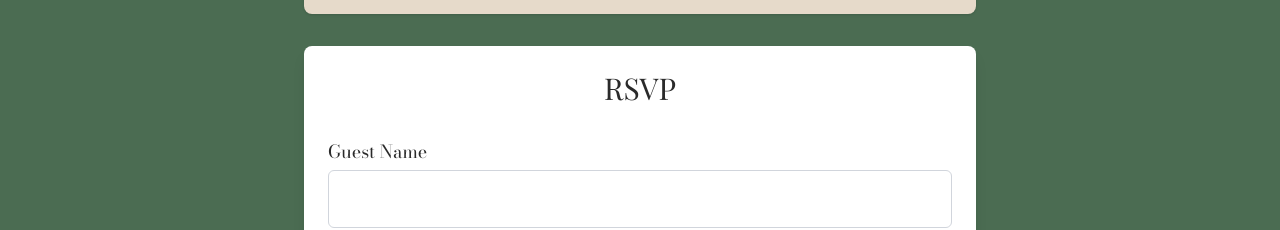
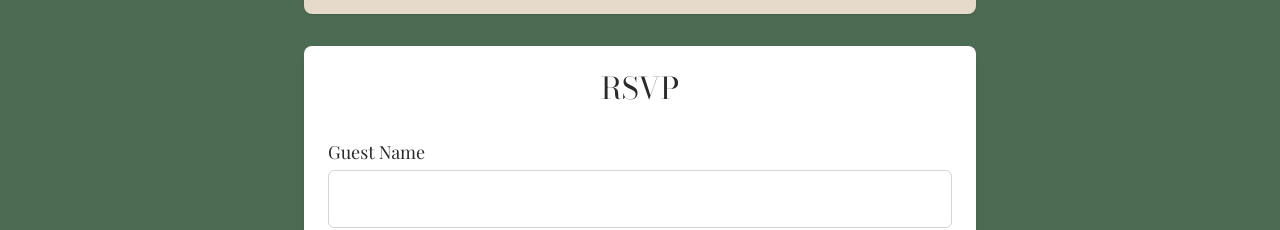
Before and after one commit to abigailridley/vanriley-wedding-site, a Next.js app: page /rsvp in a window 1280 px wide. Shown: the part 302-532 px from the top of the page. Built offline with nearby package versions, Linux system fonts and the light colour scheme.

Commit message:
Update page.tsx

```diff
--- a/src/app/rsvp/page.tsx
+++ b/src/app/rsvp/page.tsx
@@ -103,14 +103,14 @@ const RSVPForm = () => {
         onSubmit={handleSubmit}
         className="space-y-8 max-w-2xl mx-auto p-6 bg-white shadow-lg rounded-lg"
       >
-        <h2 className="text-3xl font-playfair text-center text-hunter-green">
+        <h2 className="text-3xl font-bodoni text-center text-hunter-green">
           RSVP
         </h2>
 
         <div>
           <label
             htmlFor="name"
-            className="block text-lg font-bodoni text-hunter-green"
+            className="block text-lg font-playfair text-hunter-green"
           >
             Guest Name
           </label>
```
